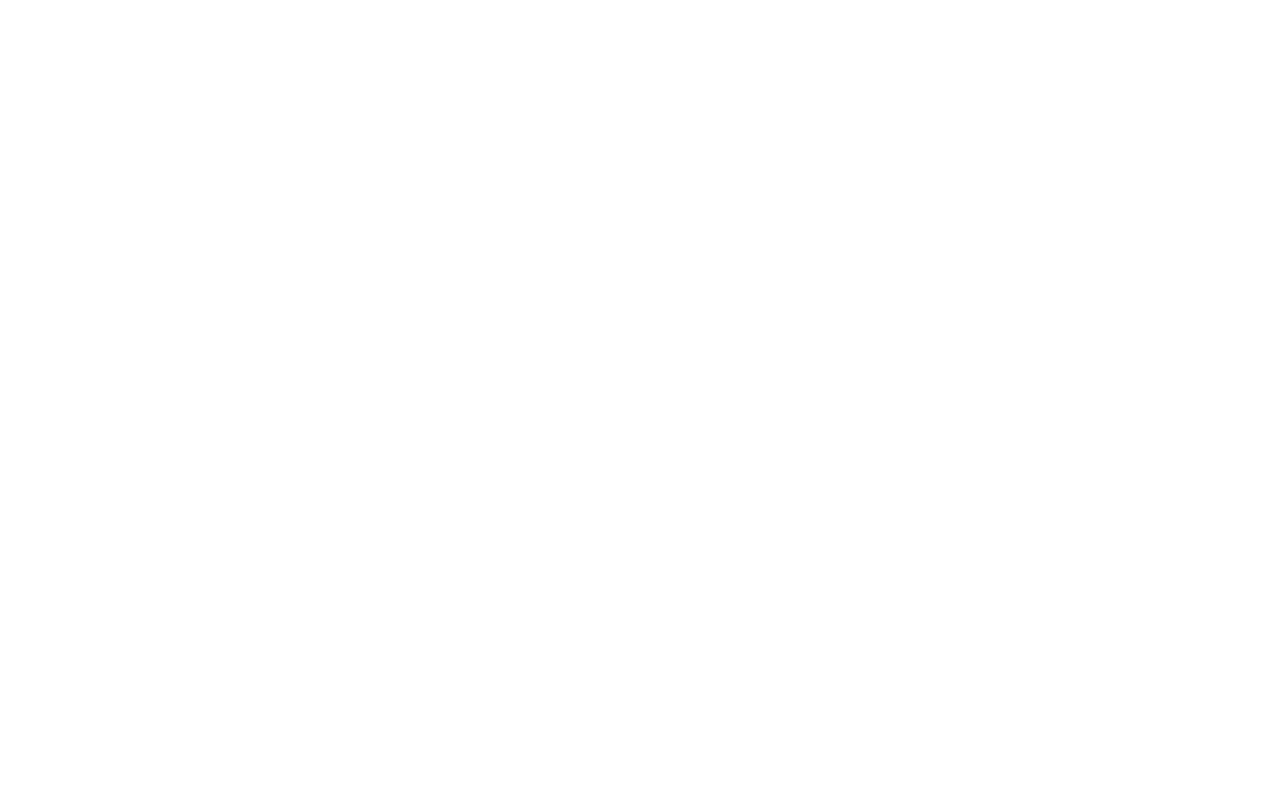
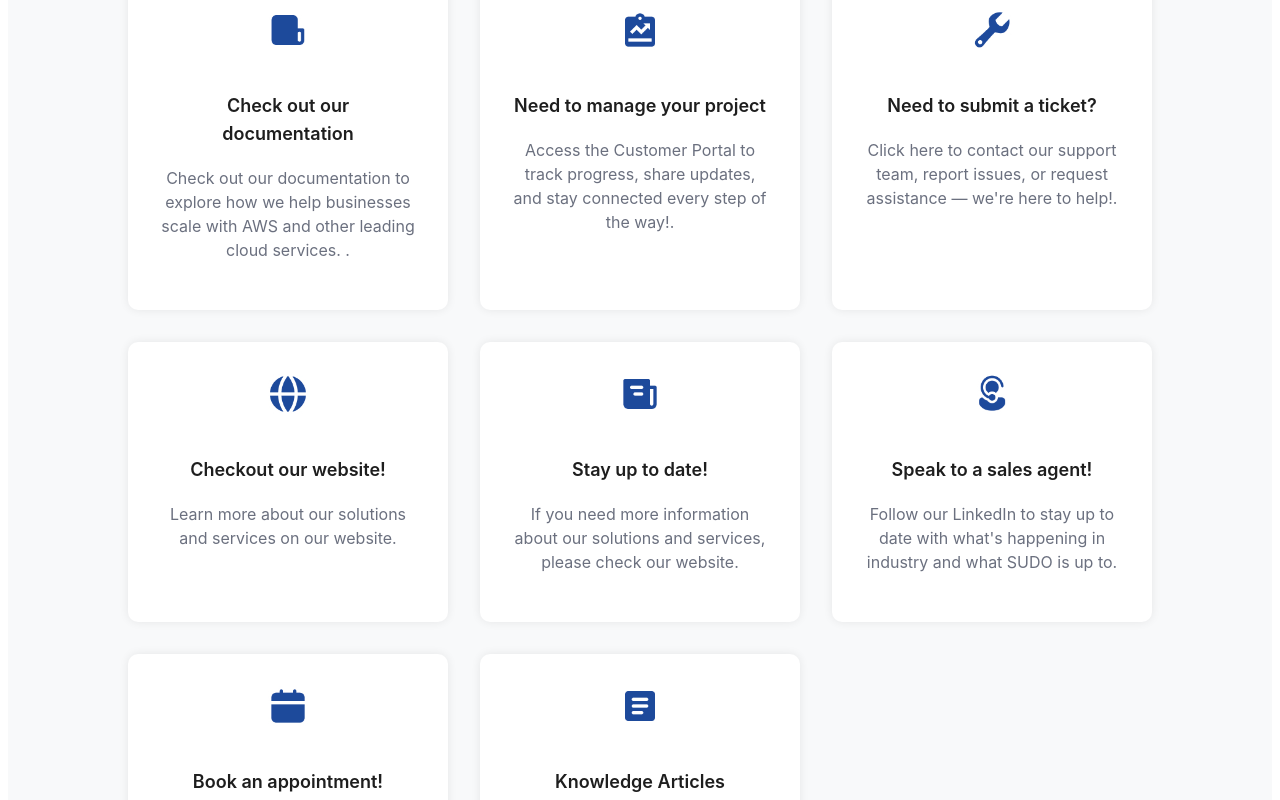
Before and after one commit to rutuja-awalekar/Sudo-LandingPgae, a React (Create React App) app: page / in a window 1280 px wide. Shown: the part 680-1480 px from the top of the page. Before the commit the page ends 800 px from the top, so only its background shows below. Built offline with nearby package versions, Linux system fonts and the light colour scheme.

Commit message:
changed code

```diff
--- a/src/App.css
+++ b/src/App.css
@@ -56,7 +56,7 @@
 }
 
 .sub-text {
-  color: #FFF;
+color: #FFF;
 font-family: Inter;
 font-size: 18px;
 font-style: normal;
@@ -125,3 +125,103 @@
 line-height: normal;
 letter-spacing: 0.15px;
 }
+
+/*FEATURE-SECTION STYLES*/
+
+.feature-section {
+  background: #f8f9fa;
+  padding: 100px 120px;
+}
+
+.features-container {
+  display: grid;
+  grid-template-columns: repeat(3, 1fr);
+  gap: 32px;
+
+}
+
+.feature-box {
+  background: white;
+  padding: 32px;
+  border-radius: 10px;
+  box-shadow: 0 0 10px rgba(0, 0, 0, 0.08);
+  text-align: center;
+  transition: transform 0.2s;
+}
+
+.feature-box:hover {
+  transform: translateY(-5px);
+}
+
+.feature-box img {
+  height: 40px;
+  margin-bottom: 20px;
+}
+
+.feature-box h3 {
+  color: #1E1E1E;
+text-align: center;
+font-family: Inter;
+font-size: var(--Font-size-text-lg, 18px);
+font-style: normal;
+font-weight: 600;
+line-height: var(--Line-height-text-lg, 28px); /* 155.556% */
+}
+
+.feature-box p {
+  color: #6B707F;
+text-align: center;
+font-family: Inter;
+font-size: var(--Font-size-text-md, 16px);
+font-style: normal;
+font-weight: 400;
+line-height: var(--Line-height-text-md, 24px); /* 150% */
+}
+
+/*FAQ-SECTION STYLES*/
+
+.faq-section {
+  margin: 40px;
+}
+
+.faq-tabs {
+  display: flex;
+  gap: 16px;
+  margin-bottom: 24px;
+  flex-wrap: wrap;
+}
+
+.faq-tab {
+  padding: 10px 20px;
+  background-color: #f0f0f0;
+  border: none;
+  cursor: pointer;
+  border-radius: 6px;
+  font-weight: 500;
+  transition: background 0.3s;
+}
+
+.faq-tab.active {
+  background-color: #007bff;
+  color: white;
+}
+
+.faq-item {
+  margin-bottom: 16px;
+  border-bottom: 1px solid #ccc;
+  padding: 8px 0;
+}
+
+.faq-question {
+  font-weight: bold;
+  cursor: pointer;
+  display: flex;
+  justify-content: space-between;
+  align-items: center;
+}
+
+.faq-answer {
+  padding-top: 8px;
+  color: #555;
+  line-height: 1.5;
+}
--- a/src/App.js
+++ b/src/App.js
@@ -2,12 +2,15 @@
 import './App.css';
 import Header from './components/Header-Section';
 import SearchSection from './components/Search-Section';
+import FeatureSection from './components/Feature-Section';
+
 
 function App() {
   return (
     <div className="App">
       <Header />
       <SearchSection />
+      <FeatureSection />
     </div>
   );
 }
--- a/src/components/Feature-Section.js
+++ b/src/components/Feature-Section.js
@@ -0,0 +1,61 @@
+import React from "react";
+
+import documentIcon from "../assets/document.jpg";
+import projectIcon from "../assets/project.jpg";
+import ticketIcon from "../assets/ticket.jpg";
+import websiteIcon from "../assets/website.jpg";
+import newsIcon from "../assets/news.jpg";
+import salesIcon from "../assets/sales.jpg";
+import appointmentIcon from "../assets/appointment.jpg";
+import articlesIcon from "../assets/articles.jpg";
+
+const FeatureSection = () => {
+  return (
+    <section className="feature-section">
+      <div className="features-container">
+        <div className="feature-box">
+          <img src={documentIcon} alt="Documentation" />
+          <h3>Check out our documentation</h3>
+          <p>Check out our documentation to explore how we help businesses scale with AWS and other leading cloud services. .</p>
+        </div>
+        <div className="feature-box">
+          <img src={projectIcon} alt="Manage Project" />
+          <h3>Need to manage your project</h3>
+          <p>Access the Customer Portal to track progress, share updates, and stay connected every step of the way!.</p>
+        </div>
+        <div className="feature-box">
+          <img src={ticketIcon} alt="Submit Ticket" />
+          <h3>Need to submit a ticket?</h3>
+          <p>Click here to contact our support team, report issues, or request assistance — we're here to help!.</p>
+        </div>
+        <div className="feature-box">
+          <img src={websiteIcon} alt="Website" />
+          <h3>Checkout our website!</h3>
+          <p>Learn more about our solutions and services on our website.</p>
+        </div>
+        <div className="feature-box">
+          <img src={newsIcon} alt="Stay Updated" />
+          <h3>Stay up to date!</h3>
+          <p>If you need more information about our solutions and services, please check our website.</p>
+        </div>
+        <div className="feature-box">
+          <img src={salesIcon} alt="Sales Agent" />
+          <h3>Speak to a sales agent!</h3>
+          <p>Follow our LinkedIn to stay up to date with what's happening in industry and what SUDO is up to.</p>
+        </div>
+        <div className="feature-box wide">
+          <img src={appointmentIcon} alt="Book Appointment" />
+          <h3>Book an appointment!</h3>
+          <p> Schedule your session easily and get expert support tailored to your needs. Stay on track and achieve your goals with us!</p>
+        </div>
+        <div className="feature-box wide">
+          <img src={articlesIcon} alt="Knowledge Articles" />
+          <h3>Knowledge Articles</h3>
+          <p>Explore our Knowledge Articles for helpful guides, tips, and solutions to get the most out of our cloud and development services.</p>
+        </div>
+      </div>
+    </section>
+  );
+};
+
+export default FeatureSection;
```
